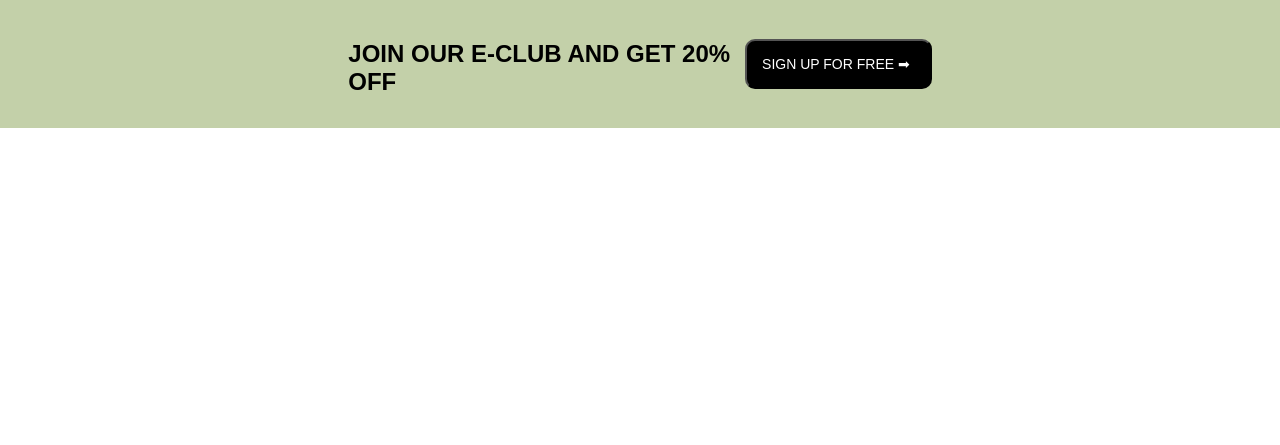
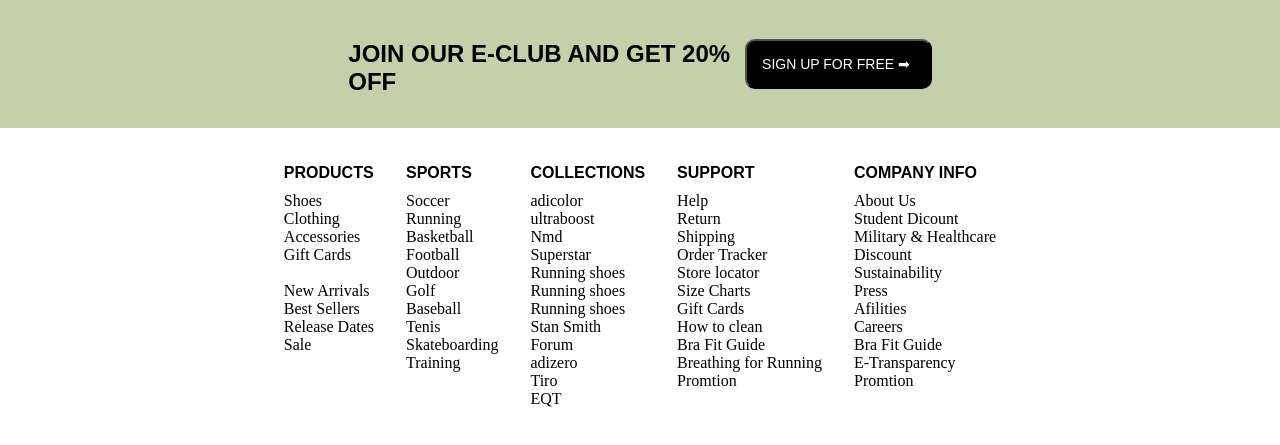
Before and after one commit to evagjini/hoxton-html-project, a plain HTML site: page index.html in a window 1280 px wide. Shown: the part 1227-1672 px from the top of the page. Before the commit the page ends 1355 px from the top, so only its background shows below. Drawn offline with Linux system fonts and the light colour scheme.

Commit message:
footer almost done

```diff
--- a/index.html
+++ b/index.html
@@ -19,6 +19,7 @@
             src="https://dcassetcdn.com/design_img/979319/192877/192877_5445044_979319_image.jpg"
             alt="adidas-logo"/>
         </div>
+
             <div class="header-2-right-menu">
             <nav class="nav-bar">
                 <ul class="nav-bar-lists">
@@ -106,10 +107,99 @@
             </button>
             </div>
 
-
-    </section>
+        </section>
 
     </main>
+
+
+<footer class="footer">
+    <div class="footer-column" >
+<h4> PRODUCTS</h4>
+<ul>
+    <li><a class="column-link"href="#"> Shoes</a></li>
+    <li><a class="column-link"href="#"> Clothing</a></li>
+    <li><a class="column-link"href="#">Accessories</a></li>
+    <li><a class="column-link"href="#">Gift Cards</a></li>
+    <br>
+    <li><a class="column-link" href="#">New Arrivals</a></li>
+    <li><a class="column-link"href="#">Best Sellers</a></li>
+    <li><a class="column-link"href="#">Release Dates</a></li>
+    <li><a class="column-link"href="#">Sale</a></li>
+
+</ul>
+    </div>
+    <div class="footer-column">
+        <h4> SPORTS</h4>
+        <ul>
+            <li><a class="column-link"  href="#"> Soccer</a></li>
+            <li><a class="column-link"href="#"> Running</a></li>
+            <li><a class="column-link"href="#"> Basketball</a></li>
+            <li><a class="column-link"href="#"> Football</a></li>
+            <li><a class="column-link"href="#"> Outdoor</a></li>
+            <li><a class="column-link"href="#"> Golf</a></li>
+            <li><a class="column-link"href="#"> Baseball</a></li>
+            <li><a class="column-link"href="#"> Tenis</a></li>
+            <li><a class="column-link"href="#"> Skateboarding</a></li>
+            <li><a class="column-link"href="#"> Training</a></li>
+
+        </ul>
+    </div>
+    <div class="footer-column">
+        <h4> COLLECTIONS</h4>
+        <ul>
+            <li><a class="column-link" href="#"> adicolor</a></li>
+            <li><a class="column-link"href="#"> ultraboost</a></li>
+            <li><a class="column-link" href="#"> Nmd</a></li>
+            <li><a class="column-link" href="#"> Superstar</a></li>
+            <li><a class="column-link"href="#"> Running shoes</a></li>
+            <li><a class="column-link" href="#"> Running shoes</a></li>
+            <li><a class="column-link" href="#"> Running shoes</a></li>
+            <li><a class="column-link"href="#"> Stan Smith</a></li>
+            <li><a class="column-link"href="#"> Forum</a></li>
+            <li><a class="column-link"href="#"> adizero</a></li>
+            <li><a class="column-link"href="#"> Tiro</a></li>
+            <li><a class="column-link"href="#"> EQT</a></li>
+        </ul>
+
+    </div>
+    <div class="footer-column">
+        <h4>SUPPORT</h4>
+        <ul>
+            <li><a class="column-link" href="#"> Help</a></li>
+            <li><a  class="column-link" href="#"> Return</a></li>
+            <li><a class="column-link" href="#"> Shipping</a></li>
+            <li><a class="column-link"  href="#"> Order Tracker</a></li>
+            <li><a class="column-link"href="#"> Store locator</a></li>
+            <li><a class="column-link"  href="#"> Size Charts</a></li>
+            <li><a class="column-link"href="#"> Gift Cards</a></li>
+            <li><a class="column-link" href="#"> How to clean</a></li>
+            <li><a class="column-link"href="#"> Bra Fit Guide</a></li>
+            <li><a class="column-link" href="#"> Breathing for Running</a></li>
+            <li><a class="column-link" href="#"> Promtion</a></li>
+
+        </ul>
+    </div>
+    <div class="footer-column">
+        <h4>COMPANY INFO</h4>
+        <ul>
+            <li><a class="column-link" href="#"> About Us</a></li>
+            <li><a class="column-link" href="#"> Student Dicount</a></li>
+            <li><a class="column-link" href="#"> Military & Healthcare</a></li>
+            <li><a  class="column-link"href="#"> Discount</a></li>
+            <li><a  class="column-link"href="#"> Sustainability</a></li>
+            <li><a class="column-link"href="#">Press </a></li>
+            <li><a class="column-link"href="#"> Afilities</a></li>
+            <li><a class="column-link"href="#"> Careers</a></li>
+            <li><a class="column-link"href="#"> Bra Fit Guide</a></li>
+            <li><a class="column-link"href="#"> E-Transparency</a></li>
+            <li><a class="column-link"href="#"> Promtion</a></li>
+
+        </ul>
+    </div>
+
+</footer>
+
+
 
 
 
--- a/style.css
+++ b/style.css
@@ -71,19 +71,24 @@
 }
 a{
     text-decoration: none;
-    color: rgb(187, 131, 131);
+    color: rgb(141, 95, 95);
+}
+button.shop-now{
+    background-color:rgb(243, 233, 233);
+
+
 }
 .shop-now{
     font-size: 14px;
     color: rgb(187, 131, 131);
-    border: 1px solid gray;
+    border: 1px solid rgb(231, 213, 213);
     padding: 0.3rem;
     border-radius:10px;
     transition: background 0.5s;
 
 }
 .shop-now:hover{
-    background: #0f0102;
+    background: #a5484e;
 
 }
 .container{
@@ -238,14 +243,13 @@ justify-content: center;
     justify-content: center;
 }
 
-button{
+button {
     background-color: black;
     color: white;
     padding: 15px;
     padding-right: 20px;
     align-content: center;
     border-radius: 10px;
-    box-shadow: #0f0102;
     font-size: 14px;
     justify-content: center;
 
@@ -255,7 +259,30 @@ button{
     text-align: center;
      justify-content: center;
      font-size: 18px;
-    box-shadow: #0f0102;
 
 
 }
+.footer{
+    grid-auto-flow:column;
+    display: grid;
+    padding:1rem;
+    gap: 2rem;
+    justify-content: center;
+    margin: 20px 15px 30px;
+    background-color: #fff;
+
+}
+.footer h4{
+    font-family: sans-serif;
+}
+.footer-column a{
+    color: black;
+    padding-top: 10px;
+
+
+}
+.footer ul{
+    list-style: none;
+    padding-top: 10px;
+
+}
```
